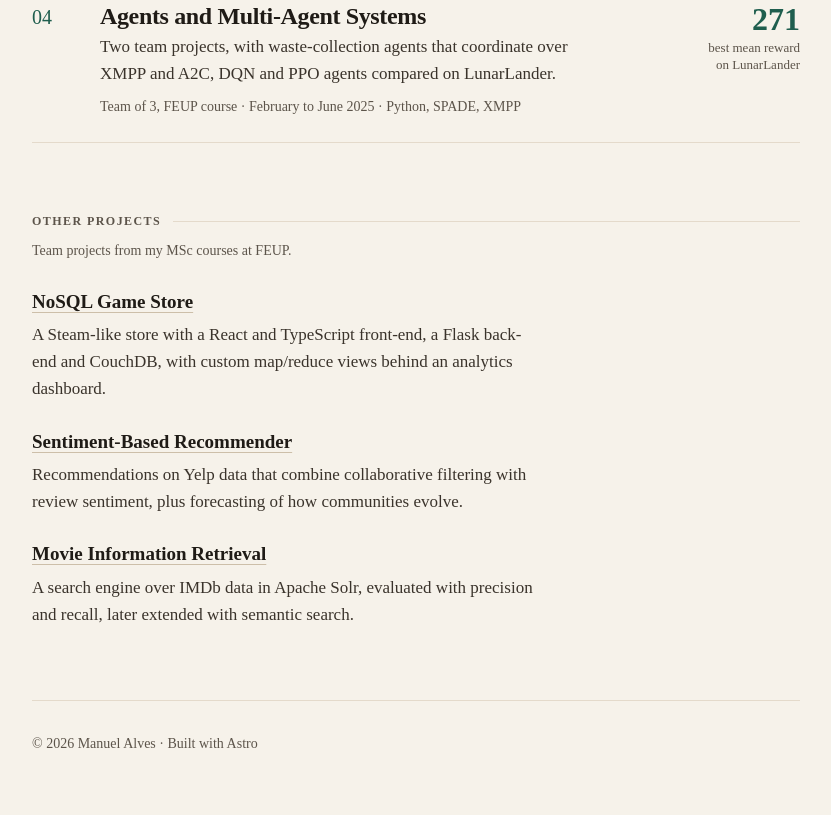
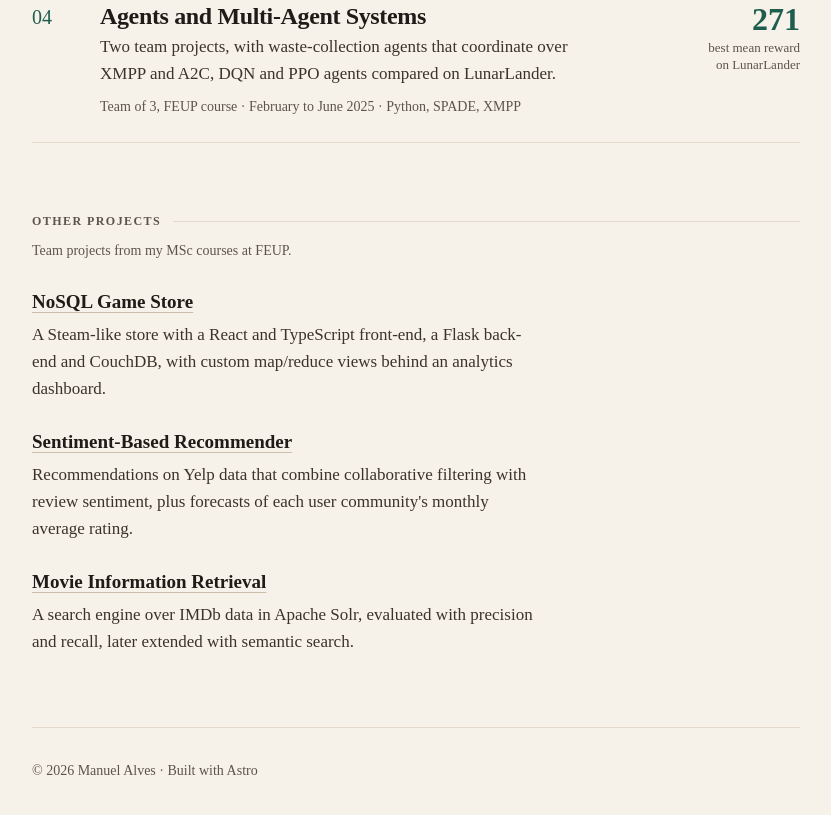
Before and after one commit to manuelcralves/manuelcralves.github.io, an Astro site: page / in a window 1280 px wide. Shown: the part 1079-1894 px from the top of the page, without its empty margins (224-1055 px from the left). Before the commit the page ends 1867 px from the top, so only its background shows below. Built offline with nearby package versions, Linux system fonts and the light colour scheme; Astro itself is replaced by a stand-in of ours.

Commit message:
fix: describe what the Yelp project actually forecasts
The notebook forecasts each user community's monthly average rating, not how communities evolve.

Co-Authored-By: Claude Opus 5 <noreply@anthropic.com>

```diff
--- a/src/pages/index.astro
+++ b/src/pages/index.astro
@@ -16,7 +16,7 @@ const otherProjects = [
 	{
 		title: 'Sentiment-Based Recommender',
 		description:
-			'Recommendations on Yelp data that combine collaborative filtering with review sentiment, plus forecasting of how communities evolve.',
+			"Recommendations on Yelp data that combine collaborative filtering with review sentiment, plus forecasts of each user community's monthly average rating.",
 		href: 'https://github.com/manuelcralves/FEUP-CAC',
 	},
 	{
```
